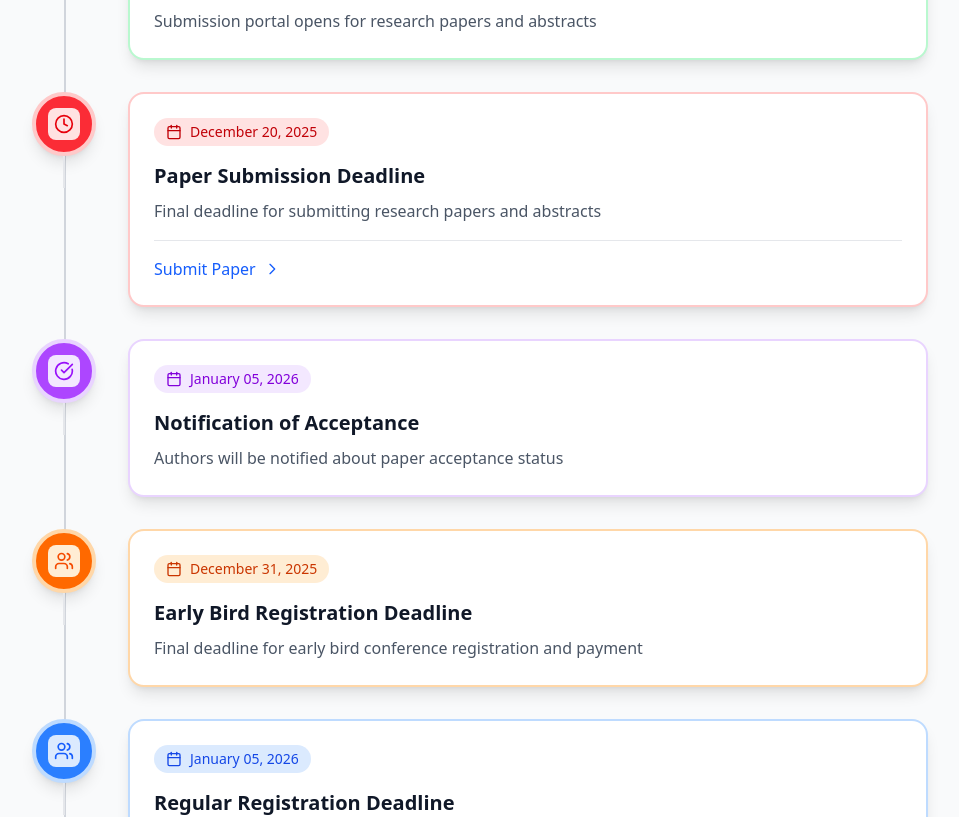
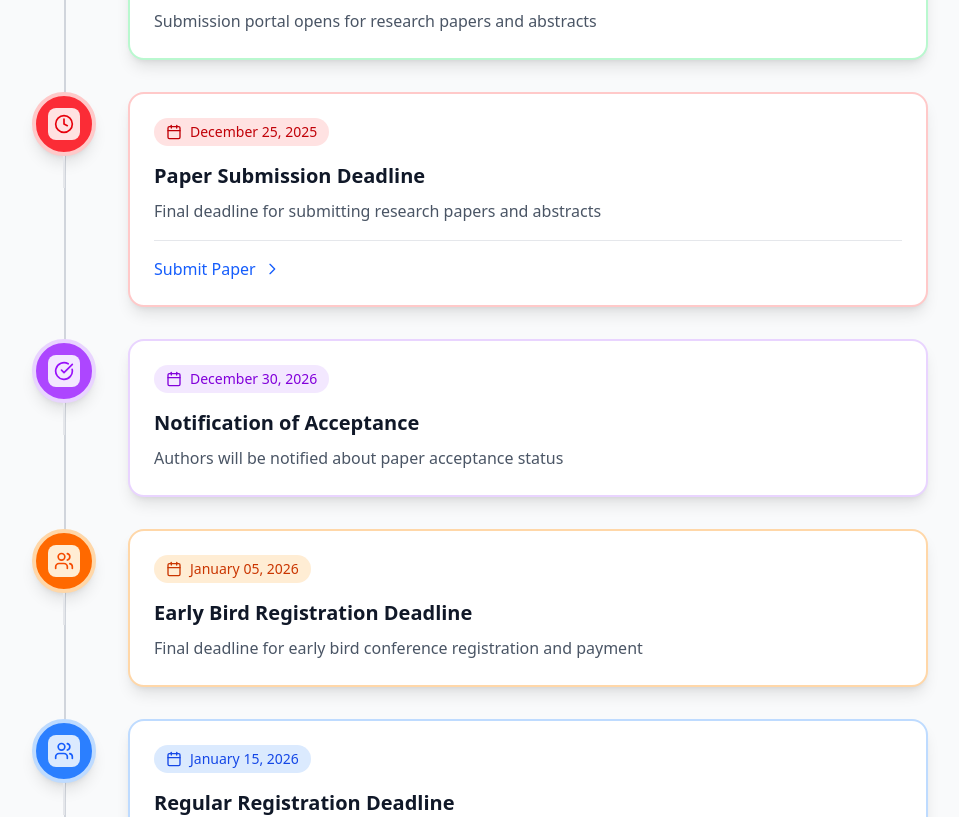
Before and after one commit to nandanpi/ic-aisis-25, a Next.js app: page / in a window 1280 px wide. Shown: the part 1416-2233 px from the top of the page, without its empty margins (160-1119 px from the left). Built offline with nearby package versions, Linux system fonts and the light colour scheme.

Commit message:
update dates

```diff
--- a/src/app/fee/page.tsx
+++ b/src/app/fee/page.tsx
@@ -56,12 +56,12 @@ export default function RegistrationFees() {
       status: "upcmoming",
     },
     {
-      date: "December 31, 2025",
+      date: "January 05, 2026",
       title: "Early Bird Registration Ends",
       status: "upcoming",
     },
     {
-      date: "January 05, 2026",
+      date: "January 10, 2026",
       title: "Final Registration Deadline",
       status: "upcoming",
     },
@@ -114,7 +114,7 @@ export default function RegistrationFees() {
 
             <p className="text-xl text-blue-100 mb-8 max-w-3xl mx-auto leading-relaxed">
               Choose your registration category and secure your spot at IC-AISIS
-              2026. Early bird rates available until December 31, 2025.
+              2026. Early bird rates available until January 05, 2026.
             </p>
 
             <div className="bg-white/10 backdrop-blur-sm rounded-xl p-4 border border-white/20 inline-block">
--- a/src/app/review-policy/page.tsx
+++ b/src/app/review-policy/page.tsx
@@ -49,7 +49,7 @@ export default function ReviewPolicy() {
             <div className="inline-flex items-center px-4 py-2 bg-white/10 backdrop-blur-sm rounded-full text-blue-100 text-sm font-medium mb-8 border border-white/20">
               <FileText className="w-4 h-4 mr-2" />
               Paper Submission • Deadline:
-              December 20, 2025
+              December 25, 2025
             </div>
 
             <h1 className="text-4xl lg:text-5xl font-display font-bold text-white mb-6">
--- a/src/app/submission-guidelines/page.tsx
+++ b/src/app/submission-guidelines/page.tsx
@@ -189,7 +189,7 @@ export default function SubmissionGuidelines() {
             <div className="inline-flex items-center px-4 py-2 bg-white/10 backdrop-blur-sm rounded-full text-blue-100 text-sm font-medium mb-8 border border-white/20">
               <FileText className="w-4 h-4 mr-2" />
               Paper Submission • Deadline:
-              December 20, 2025
+              December 25, 2025
             </div>
 
             <h1 className="text-4xl lg:text-5xl font-display font-bold text-white mb-6">
--- a/src/components/SubGuidelinesClient.tsx
+++ b/src/components/SubGuidelinesClient.tsx
@@ -188,7 +188,7 @@ export default function SubGuidelinesClient() {
             <div className="inline-flex items-center px-4 py-2 bg-white/10 backdrop-blur-sm rounded-full text-blue-100 text-sm font-medium mb-8 border border-white/20">
               <FileText className="w-4 h-4 mr-2" />
               Paper Submission • Deadline:
-              December 20, 2025
+              December 25, 2025
             </div>
 
             <h1 className="text-4xl lg:text-5xl font-display font-bold text-white mb-6">
--- a/src/components/Timeline.tsx
+++ b/src/components/Timeline.tsx
@@ -20,7 +20,7 @@ const Timeline = () => {
       color: "blue",
     },
     {
-      date: `December 20, 2025`,
+      date: `December 25, 2025`,
       title: "Paper Submission Deadline",
       description:
         "Final deadline for submitting research papers and abstracts",
@@ -29,7 +29,7 @@ const Timeline = () => {
       color: "red",
     },
     {
-      date: "January 05, 2026",
+      date: "December 30, 2026",
       title: "Notification of Acceptance",
       description: "Authors will be notified about paper acceptance status",
       icon: <CheckCircle className="w-5 h-5" />,
@@ -37,7 +37,7 @@ const Timeline = () => {
       color: "purple",
     },
     {
-      date: "December 31, 2025",
+      date: "January 05, 2026",
       title: "Early Bird Registration Deadline",
       description:
         "Final deadline for early bird conference registration and payment",
@@ -46,7 +46,7 @@ const Timeline = () => {
       color: "orange",
     },
     {
-      date: "January 05, 2026",
+      date: "January 15, 2026",
       title: "Regular Registration Deadline",
       description:
         "Final deadline for regular conference registration and payment",
--- a/src/components/layout/Footer.tsx
+++ b/src/components/layout/Footer.tsx
@@ -27,9 +27,9 @@ const Footer = () => {
   ];
 
   const importantDates = [
-    { date: "December 20, 2025", event: "Paper Submission Deadline" },
-    { date: "December 31, 2025", event: "Early Bird Registration Deadline" },
-    { date: "January 05, 2026", event: "Regular Registration Deadline" },
+    { date: "December 25, 2025", event: "Paper Submission Deadline" },
+    { date: "January 05, 2026", event: "Early Bird Registration Deadline" },
+    { date: "January 10, 2026", event: "Regular Registration Deadline" },
     { date: "January 24, 2026", event: "Conference Date" },
   ];
 
```
